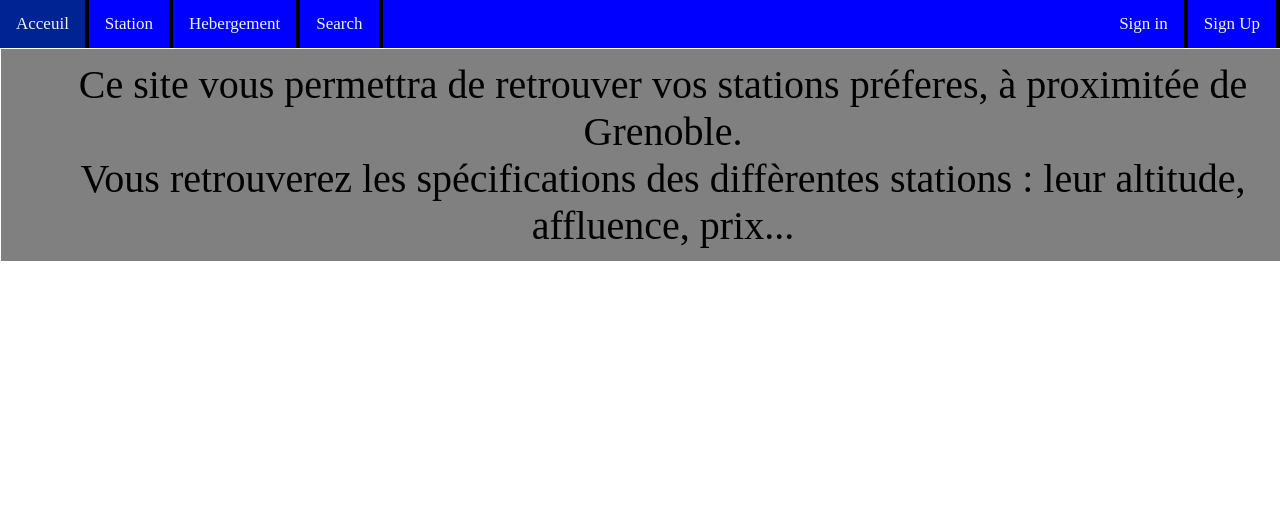
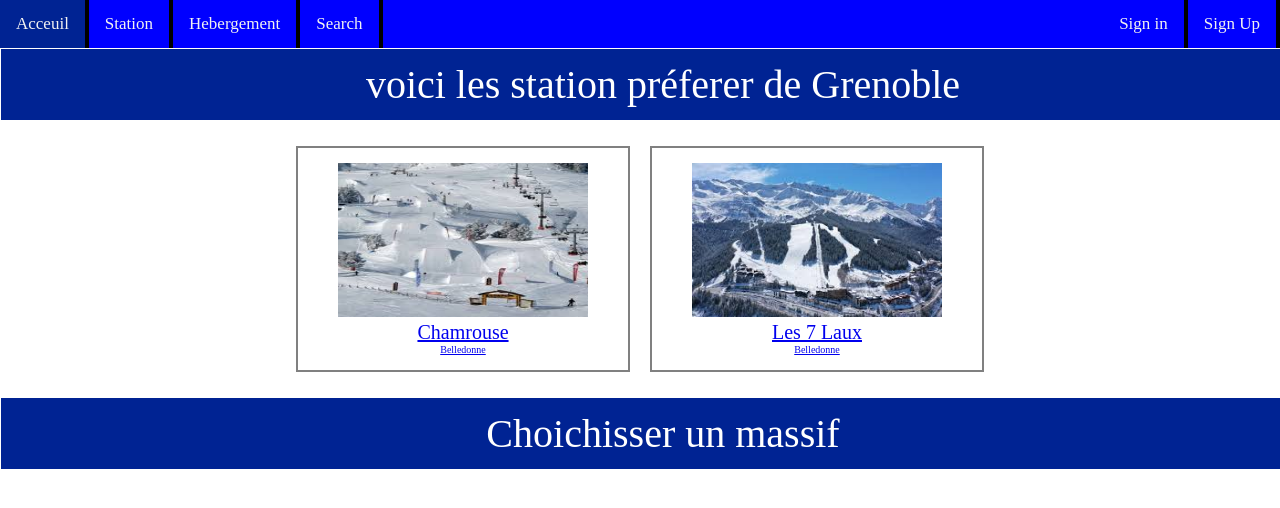
Before and after one commit to igordidier/projet-web, a PHP site: page /station.php in a window 1280 px wide; the page is wider, and only the part inside the window is pictured. Shown: the top 508 px of that part. Run offline with PHP 8.4, Linux system fonts and the light colour scheme.

Commit message:
page station

```diff
--- a/station.css
+++ b/station.css
@@ -50,7 +50,7 @@ height:auto;
 
 }
 .texte{
-  background-color: grey;
+  background-color: #002393;
   font-size: 40px;
   text-align: center;
   width: 1300px;
@@ -58,4 +58,34 @@ height:auto;
   padding: 12px;
   border-color: #FFFFFF;
   margin: auto;
+  margin-top: 0px;
+  color: white;
 }
+
+
+.containers{
+  display: flex;
+      justify-content: center;
+      margin:15px;
+}
+
+.container{
+text-align:center;
+border: 2px solid grey;
+width: 300px;
+padding: 15px;
+margin: 10px;
+text-decoration: none;
+
+}
+
+.container:hover{
+border: 2px solid black;
+
+}
+
+.imgcont{
+  height: 12vw;
+width: 250px;
+
+}
--- a/station.php
+++ b/station.php
@@ -19,8 +19,28 @@
   </div>
 </div>
 
-<p class="texte"> Ce site vous permettra de retrouver vos stations préferes, à proximitée de Grenoble.</br>
-   Vous retrouverez les spécifications des diffèrentes stations : leur altitude, affluence, prix...</p>
+<p class="texte"> voici les station préferer de Grenoble</p>
+
+<div class="containers">
+
+<a href="#"> <div class="container">
+    <img class="imgcont" src="img/chamrousse.jpg" alt="sunset park a chamrouse">
+<p style="font-size: 20px;margin: 0px;">Chamrouse</p>
+    <p style="margin: 0;font-size: 10px;">Belledonne</p>
+  </div>
+  </a>
+
+<a href="#">
+  <div class="container">
+    <img class="imgcont" src="img/7laux.jpg" alt="sunset park a chamrouse">
+<p style="font-size: 20px;margin: 0px;">Les 7 Laux</p>
+    <p style="margin: 0;font-size: 10px;">Belledonne</p>
+  </div>
+</a>
+
+</div>
+
+<p class="texte"> Choichisser un massif</p>
 
 
   </body>
```
Also changed, not shown: img/7laux.jpg (added), img/chamrousse.jpg (added).
